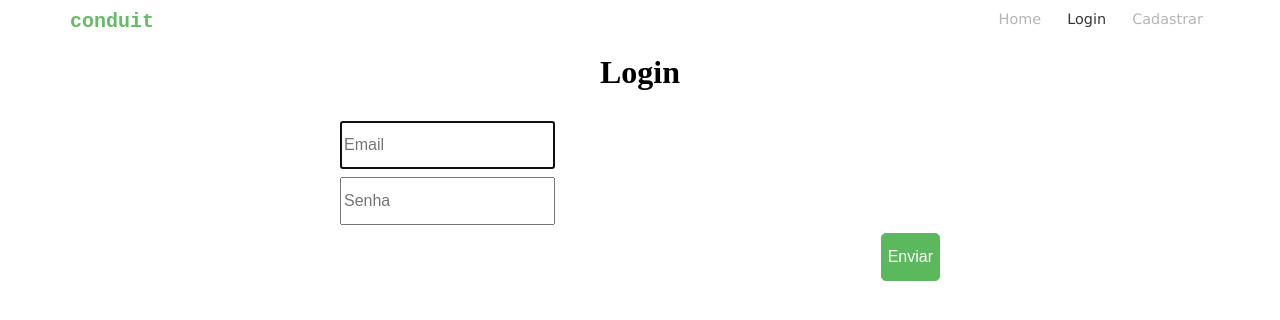
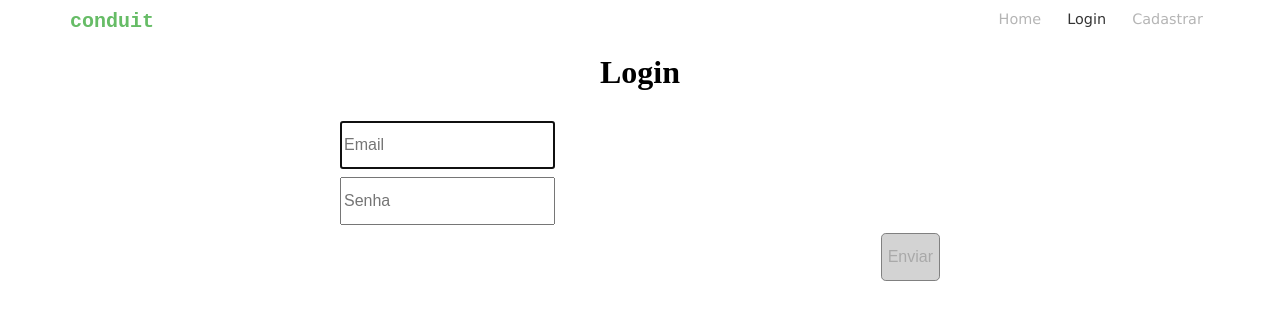
Before and after one commit to maiconm/conduit-vue, a Vue app: page /login in a window 1280 px wide. Shown: the top 320 px of the page. Built offline with nearby package versions, Linux system fonts and the light colour scheme.

Commit message:
Desabilita condicionalmente o botão de envio do formulário de autenticação.

```diff
--- a/src/components/Auth.vue
+++ b/src/components/Auth.vue
@@ -2,6 +2,9 @@
   <div class="container">
     <h1 class="center">{{ register ? 'Cadastro' : 'Login' }}</h1>
     <div class="auth-container">
+      <ValidationObserver
+        v-slot="{ invalid }"
+      >
         <form @submit.prevent="submitHandler">
 
           <validation-provider
@@ -62,6 +65,7 @@
           </validation-provider>
           <div class="right">
             <button
+              :disabled="invalid"
               class="btn-primary"
               type="submit"
             >
@@ -69,15 +73,17 @@
             </button>
           </div>
         </form>
+      </ValidationObserver>
     </div>
   </div>
 </template>
 
 <script>
-  import { ValidationProvider } from 'vee-validate'
+  import { ValidationObserver, ValidationProvider } from 'vee-validate'
 
   export default {
     components: {
+      ValidationObserver,
       ValidationProvider
     },
     props: {
@@ -136,4 +142,9 @@
     font-size: 1em;
     margin: .5em 0 0;
   }
+  button:disabled {
+    border-color: gray;
+    background-color: lightgray;
+    color: darkgray;
+  }
 </style>
```
Lines whose indentation alone changed are shown as unchanged.
